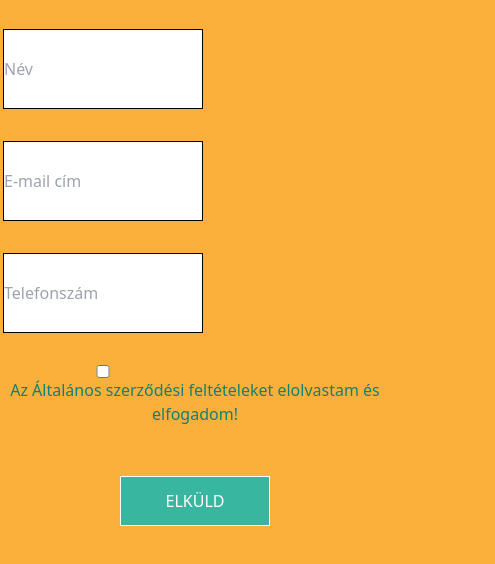
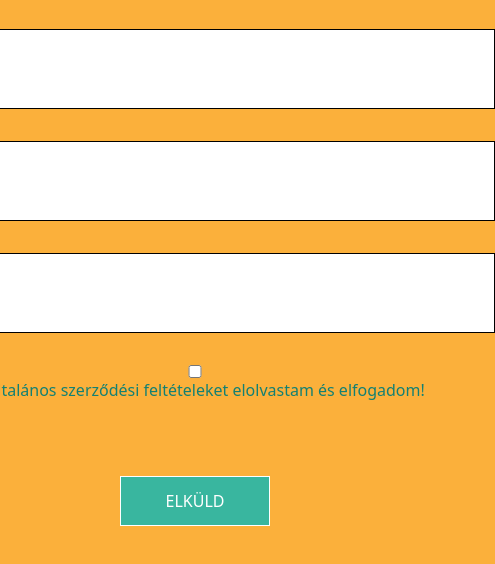
Before and after one commit to richardgold04/final_exam_sitebuild, a plain HTML site: page index.html in a window 390 px wide. Shown: the part 188-752 px from the top of the page, 495 px wide, since content can reach past the window. Drawn offline with nearby package versions, Linux system fonts and the light colour scheme.

Commit message:
style modified

```diff
--- a/styles.scss
+++ b/styles.scss
@@ -52,9 +52,3 @@ label{
 	margin-top: 50px;
 	border: 1px solid white;
 }
-
-@media (max-width: 768px){
-	input{
-		width: 200px
-	}
-}
```
Also changed, not shown: styles.css, 1 other file.
